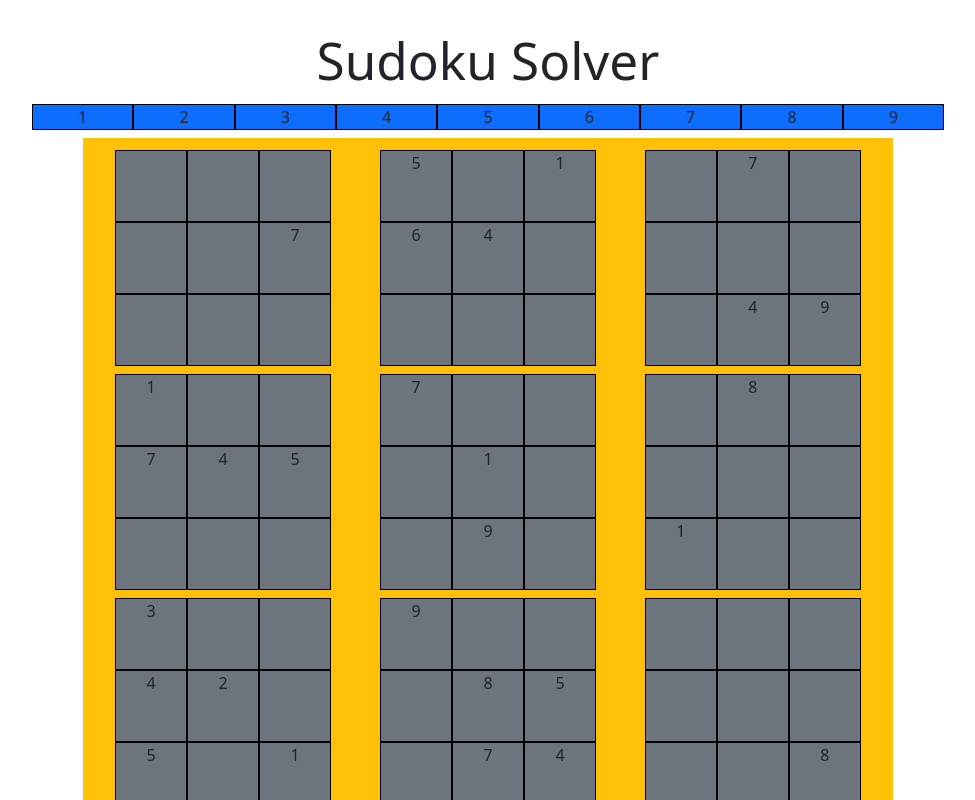
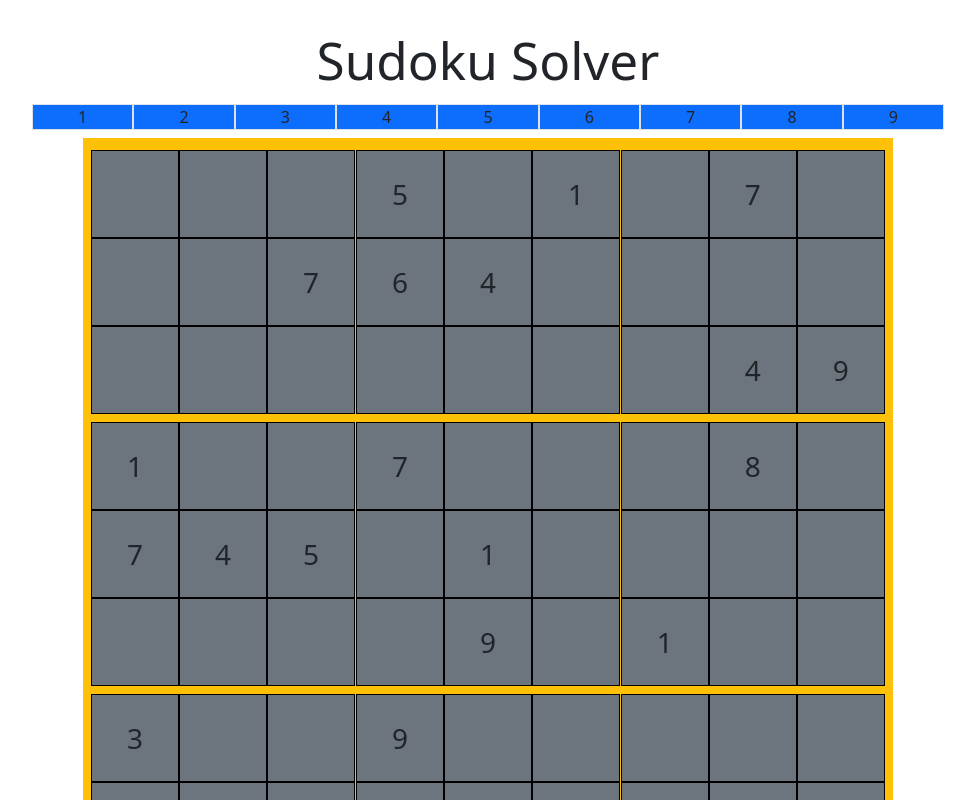
Before and after one commit to RobotMonkeyLLC/sudoku_solver, a React (Vite) app in the folder sudoku-solver/: page / in a window 1280 px wide. Shown: the top 800 px of the page, without its empty margins (152-1127 px from the left). Built offline with nearby package versions, Linux system fonts and the light colour scheme.

Commit message:
fixed board updating

```diff
--- a/sudoku-solver/src/App.css
+++ b/sudoku-solver/src/App.css
@@ -53,11 +53,3 @@
   }
 
 }
-
-@media screen and (min-width: 576px) {
-  .cell {
-    height: 4.5rem;
-    width: 4.5rem;
-  }
-
-}
--- a/sudoku-solver/src/App.jsx
+++ b/sudoku-solver/src/App.jsx
@@ -6,13 +6,12 @@ import SudokuContext from './SudokuContext.jsx'
 import './App.css'
 
 function App() {
-  const [count, setCount] = useState(0)
-  const { board } = useContext(SudokuContext)
+  const { selected, board, boardActions } = useContext(SudokuContext)
 
   return (
     <div className='d-flex flex-wrap justify-content-center'>
       <Header></Header>
-      <Tiles></Tiles>
+      <Tiles boardActions={boardActions} selected={selected}></Tiles>
       <Board board={board}></Board>
     </div>
   )
--- a/sudoku-solver/src/SudokuContext.jsx
+++ b/sudoku-solver/src/SudokuContext.jsx
@@ -1,24 +1,18 @@
-import { createContext, useReducer, useEffect } from 'react';
+import { createContext, useReducer, useEffect, useState } from 'react';
 import { getPuzzle } from './components/functions.jsx';
 
 const SudokuContext = createContext(null);
 
 const TaskReducer = (state, action) => {
+    let newState, g, i, j, value;
     switch(action.type) {
         case 'SET_BOARD':
             return action.payload;
         case 'UPDATE_BOARD':
-            return state.map((row, i) => {
-                if(i === action.payload.i) {
-                    return row.map((cell, j) => {
-                        if(j === action.payload.j) {
-                            return action.payload.value;
-                        }
-                        return cell;
-                    });
-                }
-                return row;
-            });
+            ({g, i, j, value} = action.payload);
+            newState = [...state];
+            newState[g][i][j] = value;
+            return newState;
     }
 }
 
@@ -26,13 +20,14 @@ const puzzle = getPuzzle();
 
 export function SudokuProvider({children}) {
     const [board, boardActions] = useReducer(TaskReducer, Array(9).fill(Array(3).fill(Array(3).fill(0))));
+    const [selected, setSelected] = useState({g: 0, i: 0, j: 0});
 
     useEffect(() => {
         boardActions({type: 'SET_BOARD', payload: puzzle});
     }, []);
 
     return (
-        <SudokuContext.Provider value={{ board, boardActions}}>
+        <SudokuContext.Provider value={{selected, setSelected, board, boardActions}}>
             {children}
         </SudokuContext.Provider>    )
 }
--- a/sudoku-solver/src/components/Board.jsx
+++ b/sudoku-solver/src/components/Board.jsx
@@ -3,19 +3,11 @@ import CellGroup from "../components/CellGroup.jsx";
 export default function Board({board}) {
     return (
 
-        <div className="bg-warning p-md-1 p-lg-2 row d-flex flex-wrap justify-content-center col-md-12 col-lg-8">
+        <div id='board' className="bg-warning p-md-1 p-lg-2 row d-flex flex-wrap justify-content-center col-md-12 col-lg-8">
             {
-                /* [...Array(9+2)].map((_, i) => (
-                    i === 3 || i === 7 ?
-                    <div key={i == 3 ?  9 : (i == 7) ? 10 : i} className="col-12 border-warning border-3 border-top"></div>
-                    :
-                    <div key={i == 9 ?  3 : (i == 10) ? 7 : i} className="col-4 d-flex flex-wrap justify-content-center px-0">
-                        <CellGroup group={i}></CellGroup>
-                    </div>
-                )) */
-                board.map((group, i) => (
-                    <div key={i} className="col-4 d-flex flex-wrap justify-content-center px-0 my-1">
-                        <CellGroup group={group}></CellGroup>
+                board.map((group, g) => (
+                    <div key={g} className="col-4 d-flex flex-wrap justify-content-center px-0 my-1">
+                        <CellGroup group={group} g={g}></CellGroup>
                     </div>
                 ))
             }
--- a/sudoku-solver/src/components/Cell.jsx
+++ b/sudoku-solver/src/components/Cell.jsx
@@ -1,16 +1,19 @@
-import { useContext, useEffect, useState } from "react";
+import { useContext } from "react";
 import SudokuContext from '../SudokuContext.jsx';
+import { toggleClass } from "./functions.jsx";
 
-export default function Cell({value}) {
-    const {board, boardActions} = useContext(SudokuContext);
+export default function Cell({value, coor}) {
+    const {selected, setSelected} = useContext(SudokuContext);
 
-    const handleClick = (target) => {
-        console.log(target);
+    const handleClick = (target, value) => {
+        toggleClass(target);
+        setSelected({g: coor.g, i: coor.i, j: coor.j, value: value});
+
     }
 
     return (
-        <div className="cell bg-secondary justify-content-center border border-black"
-        onClick={(e) => handleClick(e.target)}>
+        <div className="cell bg-secondary justify-content-center border border-black fs-3 align-content-center"
+        onClick={(e) => handleClick(e.target, value)}>
             {value === 0 ? '' : value}
         </div>
     )
--- a/sudoku-solver/src/components/CellGroup.jsx
+++ b/sudoku-solver/src/components/CellGroup.jsx
@@ -1,13 +1,13 @@
 import Cell from "../components/Cell.jsx";
 
-export default function CellGroup({group}) {
+export default function CellGroup({group, g}) {
     return (
 
-            group.map((_, i) => (
+            group.map((x, i) => (
                 <div key={i} className="row justify-content-center">
                     {
-                        _.map((_, j) => (
-                            <Cell key={j} value={_}></Cell>
+                        x.map((y, j) => (
+                            <Cell key={j} value={y} coor={{g:g, i:i, j:j}}></Cell>
                         ))
                     }
                 </div>
--- a/sudoku-solver/src/components/Tiles.jsx
+++ b/sudoku-solver/src/components/Tiles.jsx
@@ -1,10 +1,14 @@
-export default function Tiles() {
+export default function Tiles({boardActions, selected}) {
+    const handleClick = (num) => {
+        boardActions({type: 'UPDATE_BOARD', payload: {g:selected.g, i: selected.i, j: selected.j, value: num}});
+    }
     return (
         <div className="tiles col-12 row justify-content-center py-2">
             {
                 [...Array(9)].map((_, i) => (
 
-                        <div key={i} className="tile col-1 bg-primary border border-black">
+                        <div key={i} className="tile col-1 bg-primary border"
+                            onClick={() => handleClick(i+1)}>
                             {i + 1}
                         </div>
 
--- a/sudoku-solver/src/components/functions.jsx
+++ b/sudoku-solver/src/components/functions.jsx
@@ -1,4 +1,4 @@
-const getPuzzle =  () => {
+const getPuzzle = () => {
     /* const response = await fetch('');
     const data = await response.json();
     return data.newboard.grids; */
@@ -13,4 +13,13 @@ const getPuzzle =  () => {
             [[0,0,0],[0,0,0],[0,0,8]]]);
 }
 
-export { getPuzzle }
+const toggleClass = (target, add = 'bg-primary', sub = 'bg-secondary') => {
+    [...document.getElementsByClassName('cell')].map((cell) => {
+        cell.classList.remove(add);
+        cell.classList.add(sub);
+    });
+    target.classList.toggle(sub);
+    target.classList.toggle(add);
+    console.log(target);
+}
+export { getPuzzle, toggleClass }
```
